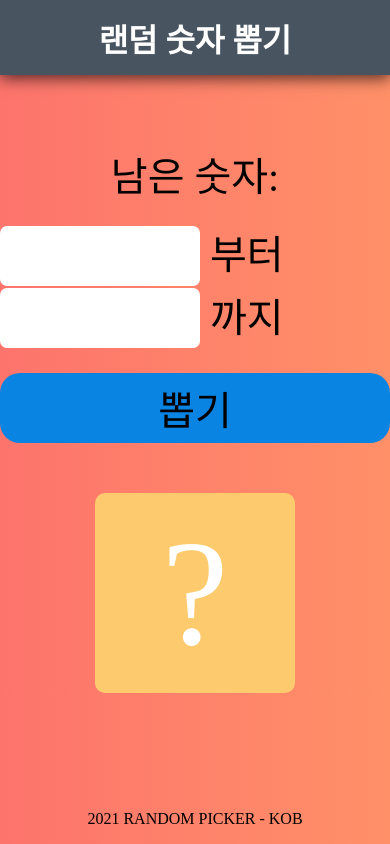
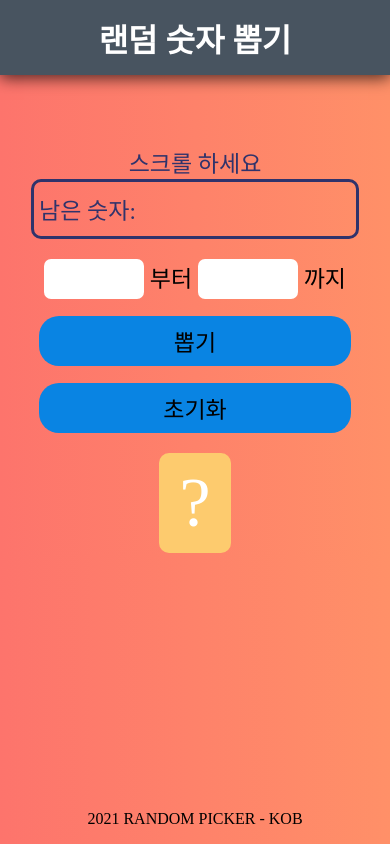
Before and after one commit to codingfun02/random_picker, a plain HTML site: page index.html in a window 390 px wide. Drawn offline with Linux system fonts and the light colour scheme.

Commit message:
#3 Remaining number horizontal scroll

```diff
--- /dev/null
+++ b/css/media-query.css
@@ -0,0 +1,27 @@
+@media (min-width: 320px) and (max-width: 480px) {
+    main * {
+        font-size: 23px !important;
+    }
+
+    .pickerForm input {
+        width: 100px;
+        height: 40px;
+    }
+
+    .pickerForm button,
+    .resetPicker {
+        height: 50px;
+    }
+
+    .remainingNumbers {
+        width: 80%;
+    }
+
+    .pickedNumber {
+        width: auto;
+        height: 100px;
+        padding: 20px;
+        margin-top: 20px;
+        font-size: 70px !important;
+    }
+}
--- a/styles.css
+++ b/css/styles.css
@@ -14,6 +14,11 @@ body {
 
 body {
     background-image: linear-gradient(to right, #fd746c, #ff9068);
+}
+
+.small-text {
+    font-size: 30px;
+    color: #30336b;
 }
 
 header {
@@ -38,6 +43,10 @@ main {
 }
 
 .pickerForm {
+    display: flex;
+    flex-direction: column;
+    align-items: center;
+    width: 80vw;
     margin-top: 20px;
     font-size: 40px;
 }
@@ -58,38 +67,51 @@ main {
     transform: translateY(-1px);
 }
 
-.pickerForm button {
+.pickerForm button,
+.resetPicker {
     all: unset;
-    width: 100%;
+    width: 80vw;
     height: 70px;
-    margin-top: 25px;
+    margin-top: 17px;
     border-radius: 20px;
     background-color: #0984e3;
     text-align: center;
     cursor: pointer;
+    font-size: 40px;
     transition: all 0.3s;
 }
 
-.pickerForm button:hover {
+.pickerForm button:hover,
+.resetPicker:hover {
     box-shadow: 7px 7px 2px rgba(0, 0, 0, 0.3);
     transform: translateY(-1px);
 }
 
 .remainingNumbers {
+    all: unset;
+    width: 80vw;
+    padding: 10px 5px;
+    overflow-x: auto;
+    white-space: nowrap;
     font-size: 40px;
+    color: #30336b;
+    border: 3px solid #30336b;
+    border-radius: 10px;
+    user-select: none;
 }
 
 .pickedNumber {
     display: flex;
     justify-content: center;
     align-items: center;
-    width: 200px;
-    height: 200px;
     margin-top: 50px;
     border-radius: 10px;
     background-color: #fdcb6e;
     color: white;
-    font-size: 150px;
+    width: auto;
+    height: 200px;
+    padding: 40px;
+    font-size: 140px;
 }
 
 footer {
--- a/index.html
+++ b/index.html
@@ -4,7 +4,8 @@
     <meta charset="UTF-8">
     <meta http-equiv="X-UA-Compatible" content="IE=edge">
     <meta name="viewport" content="width=device-width, initial-scale=1.0">
-    <link rel="stylesheet" href="styles.css">
+    <link rel="stylesheet" href="./css/styles.css">
+    <link rel="stylesheet" href="./css/media-query.css">
     <title>랜덤 숫자 뽑기</title>
 </head>
 <body>
@@ -12,7 +13,8 @@
         <h1>랜덤 숫자 뽑기</h1>
     </header>
     <main>
-        <div class="remainingNumbers js-remainingNumbers">남은 숫자:</div>
+        <span class="small-text">스크롤 하세요</span>
+        <div type="text" class="remainingNumbers js-remainingNumbers">남은 숫자:</div>
         <form class="pickerForm js-pickerForm">
             <div>
                 <input type="number" class="js-startNumberInput">
@@ -22,6 +24,7 @@
             </div>
             <button>뽑기</button>
         </form>
+        <button class="resetPicker js-resetPicker" onclick="window.location.reload()">초기화</button>
         <div class="pickedNumber js-pickedNumber">?</div>
     </main>
     <footer>
```
